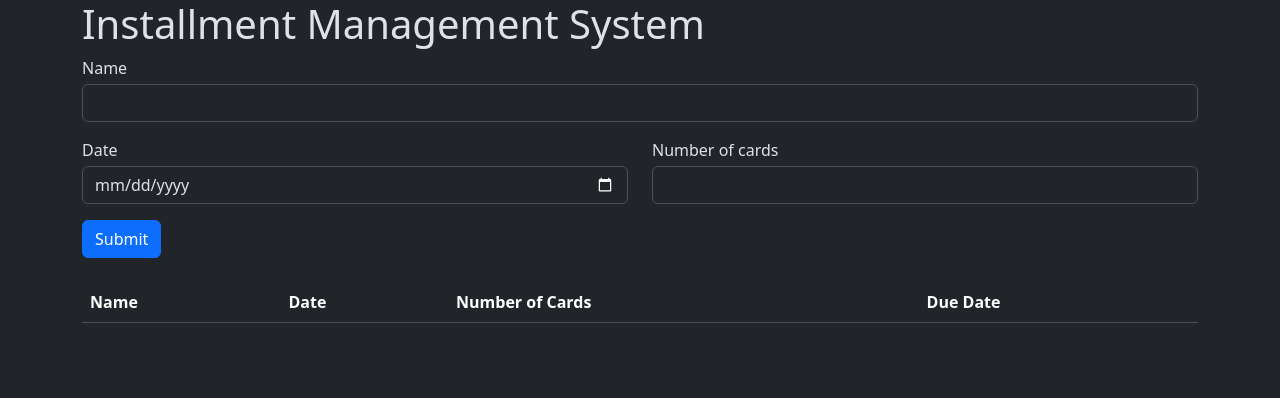
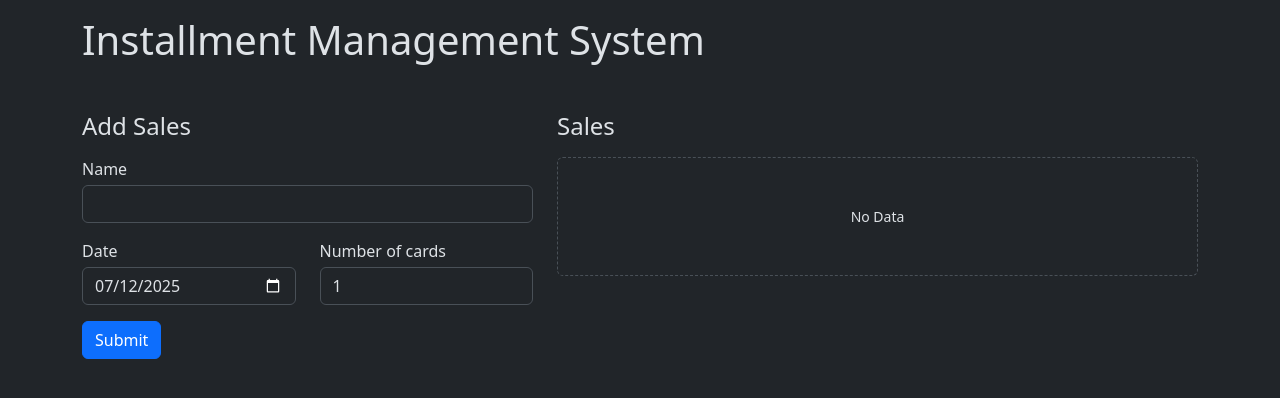
Before and after one commit to kbs291/PO-IMS, a Vue app: page / in a window 1280 px wide. Shown: the top 398 px of the page. Built offline with nearby package versions, Linux system fonts and the light colour scheme.

Commit message:
Fixed layout and created formattedDate composable

```diff
--- a/src/App.vue
+++ b/src/App.vue
@@ -3,5 +3,6 @@ import { RouterView } from 'vue-router';
 </script>
 
 <template>
+  <h1 class="mt-3 mb-5">Installment Management System</h1>
   <RouterView />
 </template>
--- a/src/components/AddSalesForm.vue
+++ b/src/components/AddSalesForm.vue
@@ -1,23 +1,25 @@
 <script setup>
 import { reactive } from 'vue';
 import { useSalesStore } from '@/stores/sales';
+import { getFormattedDate } from '@/utils/formattedDate';
 
 const salesStore = useSalesStore();
 const salesObj = reactive({
   name: '',
-  date: '',
-  numberOfCards: '',
+  date: getFormattedDate(),
+  numberOfCards: 1,
 });
 
 function salesSubmit() {
   salesStore.addSales({ ...salesObj });
   salesObj.name = '';
-  salesObj.date = '';
-  salesObj.numberOfCards = '';
+  salesObj.date = getFormattedDate();
+  salesObj.numberOfCards = 1;
 }
 </script>
 
 <template>
+  <h4 class="mb-3">Add Sales</h4>
   <form>
     <div class="row">
       <div class="col-12 mb-3">
--- a/src/components/SalesTable.vue
+++ b/src/components/SalesTable.vue
@@ -2,7 +2,7 @@
 import { defineProps } from 'vue';
 
 defineProps({
-  salesList: {
+  sales: {
     type: Array,
     required: true,
   },
@@ -10,9 +10,13 @@ defineProps({
 </script>
 
 <template>
+  <h4 class="mb-3">Sales</h4>
+
+  <section v-if="sales.length > 0">
     <table class="table mt-4">
       <thead>
         <tr>
+          <th scope="col">#</th>
           <th scope="col">Name</th>
           <th scope="col">Date</th>
           <th scope="col">Number of Cards</th>
@@ -20,7 +24,8 @@ defineProps({
         </tr>
       </thead>
       <tbody>
-      <tr v-for="sale in salesList">
+        <tr v-for="(sale, index) in sales" :key="index">
+          <td scope="row">{{ index + 1 }}</td>
           <td>{{ sale.name }}</td>
           <td>{{ sale.date }}</td>
           <td>{{ sale.numberOfCards }}</td>
@@ -28,4 +33,15 @@ defineProps({
         </tr>
       </tbody>
     </table>
+  </section>
+  <section v-else>
+    <div class="p-5 text-center border rounded empty">No Data</div>
+  </section>
 </template>
+
+<style scoped>
+.empty {
+  border-style: dashed !important;
+  font-size: 14px;
+}
+</style>
--- a/src/stores/sales.js
+++ b/src/stores/sales.js
@@ -2,11 +2,11 @@ import { reactive } from "vue";
 import { defineStore } from "pinia";
 
 export const useSalesStore = defineStore('sales', () => {
-  const salesList = reactive([]);
+  const sales = reactive([]);
 
   function addSales(sale) {
-    salesList.push(sale);
+    sales.push(sale);
   }
 
-  return { salesList, addSales };
+  return { sales, addSales };
 });
--- /dev/null
+++ b/src/utils/formattedDate.js
@@ -0,0 +1,15 @@
+export function getFormattedDate(date = new Date()) {
+  const year = date.getFullYear();
+  let month = date.getMonth() + 1; // Month is 0-indexed
+  let day = date.getDate();
+
+  // Add leading zero if month or day is a single digit
+  if (month < 10) {
+    month = '0' + month;
+  }
+  if (day < 10) {
+    day = '0' + day;
+  }
+
+  return `${year}-${month}-${day}`;
+}
--- a/src/views/HomeView.vue
+++ b/src/views/HomeView.vue
@@ -8,8 +8,12 @@ const salesStore = useSalesStore();
 </script>
 
 <template>
-  <h1>Installment Management System</h1>
-
-  <AddSalesForm />
-  <SalesTable :salesList="salesStore.salesList" />
+  <div class="row">
+    <div class="col-md-5">
+      <AddSalesForm />
+    </div>
+    <div class="col-md-7">
+      <SalesTable :sales="salesStore.sales" />
+    </div>
+  </div>
 </template>
```
Lines whose indentation alone changed are shown as unchanged.
